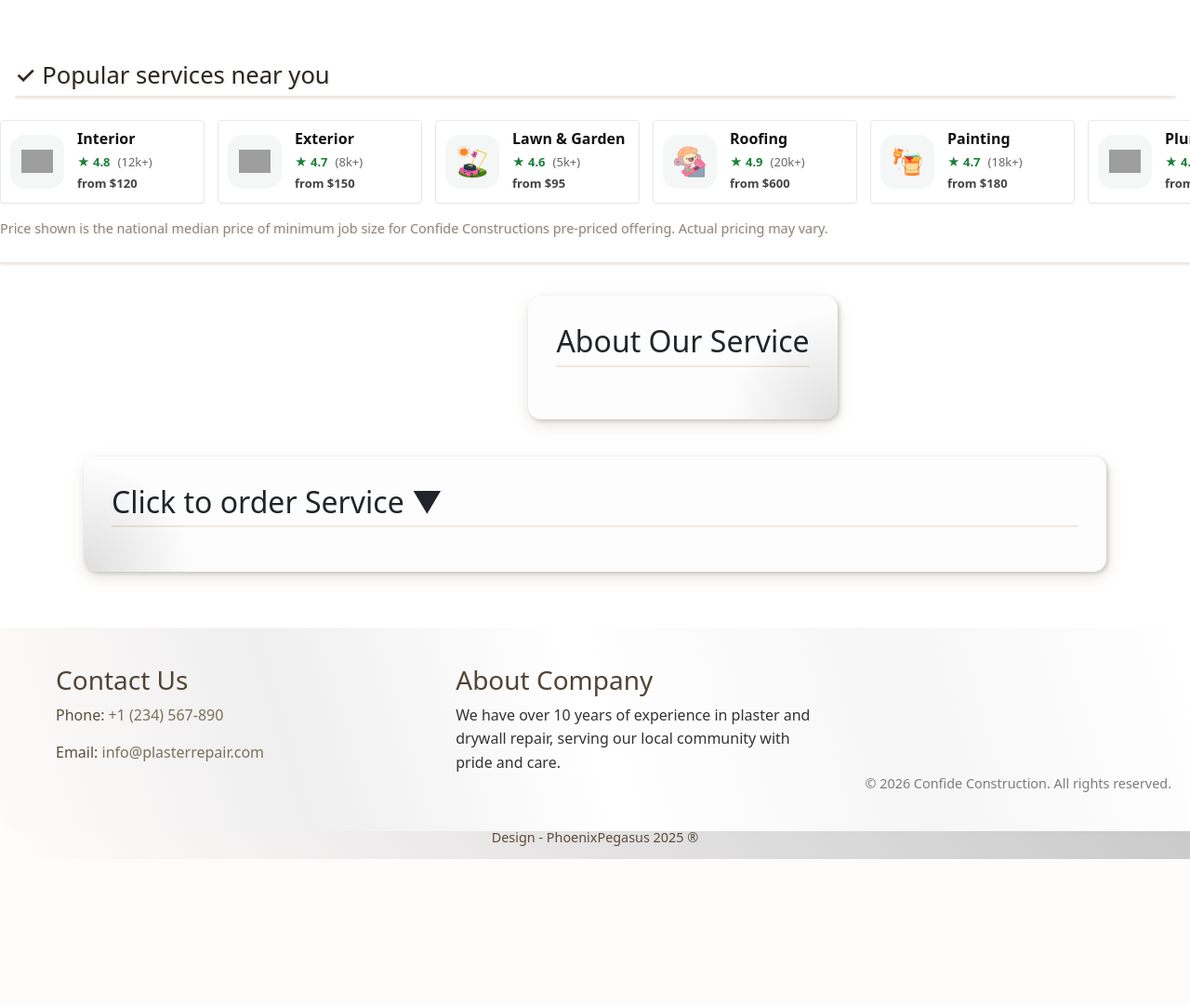
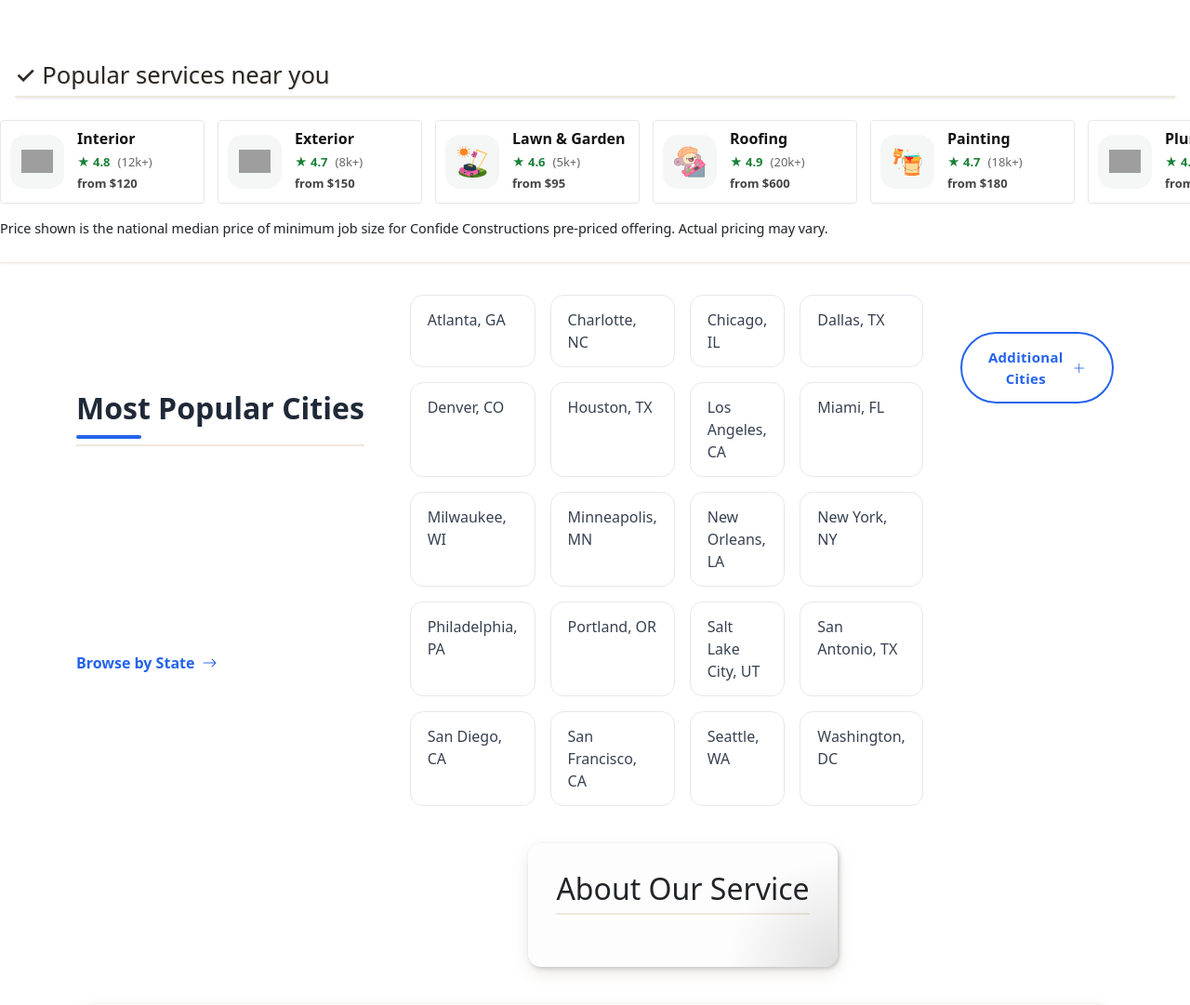
Before and after one commit to TumashenkaAliaksandr/cc, a Django app: page / in a window 1280 px wide. Shown: the part 947-2028 px from the top of the page at 93% size. Before the commit the page ends 1871 px from the top, so only its background shows below. Run offline with Django 5.2, Linux system fonts and the light colour scheme; data that the repository does not hold is empty; some libraries are stand-ins or nearby versions; grey boxes are pictures that could not be loaded.

Commit message:
added city block

```diff
--- a/webapp/static/webapp/css/mobile.css
+++ b/webapp/static/webapp/css/mobile.css
@@ -361,3 +361,36 @@ footer {
         filter: drop-shadow(1px 1px 1px rgba(0, 0, 0, 0.1));
     }
 }
+
+/* Responsive */
+
+@media (max-width: 1200px) {
+    .cities-grid {
+        grid-template-columns: repeat(3, 1fr);
+    }
+}
+
+@media (max-width: 768px) {
+    .cities-grid {
+        grid-template-columns: repeat(2, 1fr);
+    }
+
+    .section-header {
+        flex-direction: column;
+        align-items: flex-start;
+    }
+
+    .section-header h2 {
+        font-size: 1.8rem;
+    }
+}
+
+@media (max-width: 480px) {
+    .cities-grid {
+        grid-template-columns: 1fr;
+    }
+
+    .popular-cities {
+        padding: 60px 0;
+    }
+}
--- a/webapp/static/webapp/css/style.css
+++ b/webapp/static/webapp/css/style.css
@@ -378,9 +378,8 @@ body {
     text-align: left;
     font-weight: 400;
     font-size: 0.9rem;
-    color: #938678;
     margin: 10px auto 10px auto;
-    border-bottom: 2px solid #efe8dc;
+    border-bottom: 1px solid #efe8dc;
     padding-bottom: 10px;
     max-width: 1450px;
     filter: drop-shadow(1px 1px 1px rgba(0, 0, 0, 0.1));
@@ -1021,3 +1020,167 @@ a.btn.custom-pay-btn:hover {
     font-weight: 600;
 }
 /*end services chips*/
+
+/* =========================
+   POPULAR CITIES
+========================= */
+
+.popular-cities {
+    padding: 80px 0;
+    background: #f8fafc;
+}
+
+.popular-cities .container {
+    max-width: 1320px;
+    margin: 0 auto;
+    padding: 0 20px;
+}
+
+/* Header */
+
+.section-header {
+    display: flex;
+    justify-content: space-between;
+    align-items: center;
+    margin-bottom: 40px;
+    flex-wrap: wrap;
+    gap: 15px;
+}
+
+.section-header h2 {
+    margin: 0;
+    font-size: 2rem;
+    font-weight: 700;
+    color: #1f2937;
+    position: relative;
+}
+
+.section-header h2::after {
+    content: "";
+    display: block;
+    width: 70px;
+    height: 4px;
+    background: #2563eb;
+    margin-top: 10px;
+    border-radius: 50px;
+}
+
+.section-link {
+    display: inline-flex;
+    align-items: center;
+    gap: 8px;
+    color: #2563eb;
+    text-decoration: none;
+    font-weight: 600;
+    transition: .3s;
+}
+
+.section-link:hover {
+    color: #1d4ed8;
+    transform: translateX(4px);
+}
+
+.section-link span {
+    font-size: 20px;
+}
+
+/* Grid */
+
+.cities-grid {
+    display: grid;
+    grid-template-columns: repeat(4, 1fr);
+    gap: 16px;
+}
+
+.cities-grid a {
+    background: #fff;
+    border: 1px solid #e5e7eb;
+    border-radius: 14px;
+    padding: 14px 18px;
+    color: #374151;
+    text-decoration: none;
+    font-weight: 500;
+    transition: .3s ease;
+}
+
+.cities-grid a:hover {
+    background: #2563eb;
+    color: #fff;
+    border-color: #2563eb;
+    transform: translateY(-3px);
+    box-shadow: 0 10px 25px rgba(37, 99, 235, .15);
+}
+
+/*Additionals*/
+.additional-cities {
+    text-align: center;
+    margin-top: 40px;
+}
+
+.additional-btn {
+    display: inline-flex;
+    align-items: center;
+    gap: 10px;
+
+    padding: 14px 28px;
+
+    border: 2px solid #2563eb;
+    border-radius: 50px;
+
+    background: #fff;
+    color: #2563eb;
+
+    font-size: 15px;
+    font-weight: 600;
+    letter-spacing: .3px;
+
+    cursor: pointer;
+    transition: all .3s ease;
+}
+
+.additional-btn i {
+    font-size: 14px;
+    transition: transform .3s ease;
+}
+
+.additional-btn:hover {
+    background: #2563eb;
+    color: #fff;
+    transform: translateY(-2px);
+    box-shadow: 0 10px 25px rgba(37, 99, 235, .2);
+}
+
+.additional-btn:hover i {
+    transform: rotate(90deg);
+}
+
+.additional-btn:active {
+    transform: translateY(0);
+}
+
+.additional-btn:focus {
+    outline: none;
+    box-shadow: 0 0 0 4px rgba(37, 99, 235, .15);
+}
+
+/* Footer */
+
+.cities-footer {
+    margin-top: 35px;
+    text-align: center;
+}
+
+.more-cities-btn {
+    border: none;
+    background: transparent;
+    color: #2563eb;
+    font-size: 16px;
+    font-weight: 600;
+    cursor: pointer;
+    transition: .3s;
+}
+
+.more-cities-btn:hover {
+    color: #1d4ed8;
+    transform: scale(1.05);
+}
--- /dev/null
+++ b/webapp/templates/webapp/city/city.html
@@ -0,0 +1,49 @@
+<section class="popular-cities-section">
+    <div class="container">
+
+        <div class="section-header">
+            <h2 class="section-title">Most Popular Cities</h2>
+
+            <a href="#" class="section-link">
+                Browse by State
+                <i class="bi bi-arrow-right"></i>
+            </a>
+        </div>
+
+        <div class="cities-grid">
+
+            <a href="#" class="city-link">Atlanta, GA</a>
+            <a href="#" class="city-link">Charlotte, NC</a>
+            <a href="#" class="city-link">Chicago, IL</a>
+            <a href="#" class="city-link">Dallas, TX</a>
+            <a href="#" class="city-link">Denver, CO</a>
+
+            <a href="#" class="city-link">Houston, TX</a>
+            <a href="#" class="city-link">Los Angeles, CA</a>
+            <a href="#" class="city-link">Miami, FL</a>
+            <a href="#" class="city-link">Milwaukee, WI</a>
+            <a href="#" class="city-link">Minneapolis, MN</a>
+
+            <a href="#" class="city-link">New Orleans, LA</a>
+            <a href="#" class="city-link">New York, NY</a>
+            <a href="#" class="city-link">Philadelphia, PA</a>
+            <a href="#" class="city-link">Portland, OR</a>
+            <a href="#" class="city-link">Salt Lake City, UT</a>
+
+            <a href="#" class="city-link">San Antonio, TX</a>
+            <a href="#" class="city-link">San Diego, CA</a>
+            <a href="#" class="city-link">San Francisco, CA</a>
+            <a href="#" class="city-link">Seattle, WA</a>
+            <a href="#" class="city-link">Washington, DC</a>
+
+        </div>
+
+        <div class="additional-cities">
+            <button class="additional-btn">
+                Additional Cities
+                <i class="bi bi-plus-lg"></i>
+            </button>
+        </div>
+
+    </div>
+</section>
--- a/webapp/templates/webapp/index.html
+++ b/webapp/templates/webapp/index.html
@@ -44,6 +44,9 @@
     {% include 'webapp/services-sliders.html' %}
 
     {% include 'webapp/services/services-chips.html' %}
+
+    {% include 'webapp/city/city.html' %}
+
 
     <main class="container">
         <div class="photo-gallery">
```
